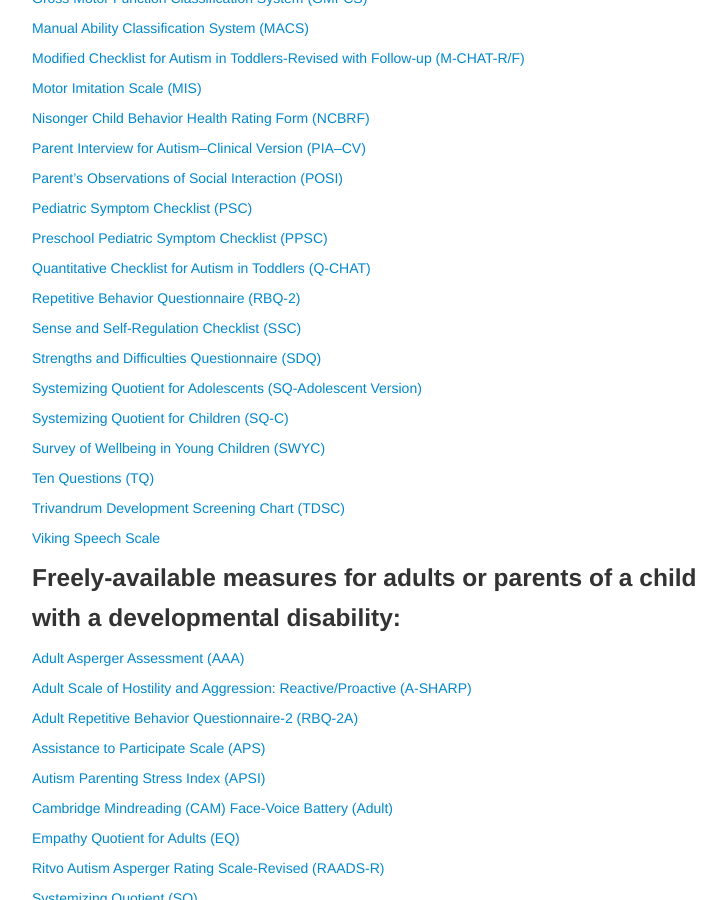
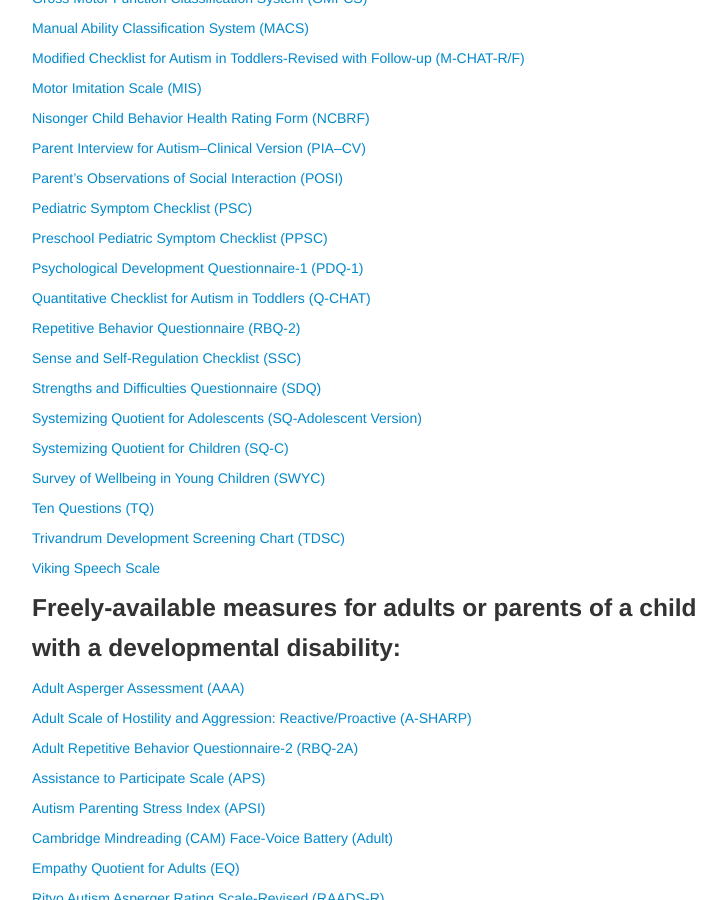
Before and after one commit to mjmaenner/disabilitymeasures, a Jekyll site: the page built from measures/index.md, in a window 1280 px wide and 900 px high, scrolled down 754 px. Shown: the whole window, without its empty margins (258-984 px from the left). Built offline with Jekyll 4.4.1, drawn with Linux system fonts in a browser that asks for light colours.

Commit message:
Update index.md
pdq1

```diff
--- a/measures/index.md
+++ b/measures/index.md
@@ -67,6 +67,8 @@ function googleTranslateElementInit() {
 
 [Preschool Pediatric Symptom Checklist (PPSC)](http://disabilitymeasures.org/PPSC/)
 
+[Psychological Development Questionnaire-1 (PDQ-1)](http://disabilitymeasures.org/PDQ-1/)
+
 [Quantitative Checklist for Autism in Toddlers (Q-CHAT)](http://disabilitymeasures.org/qchat)
 
 [Repetitive Behavior Questionnaire (RBQ-2)](http://disabilitymeasures.org/RBQ-2)
```
